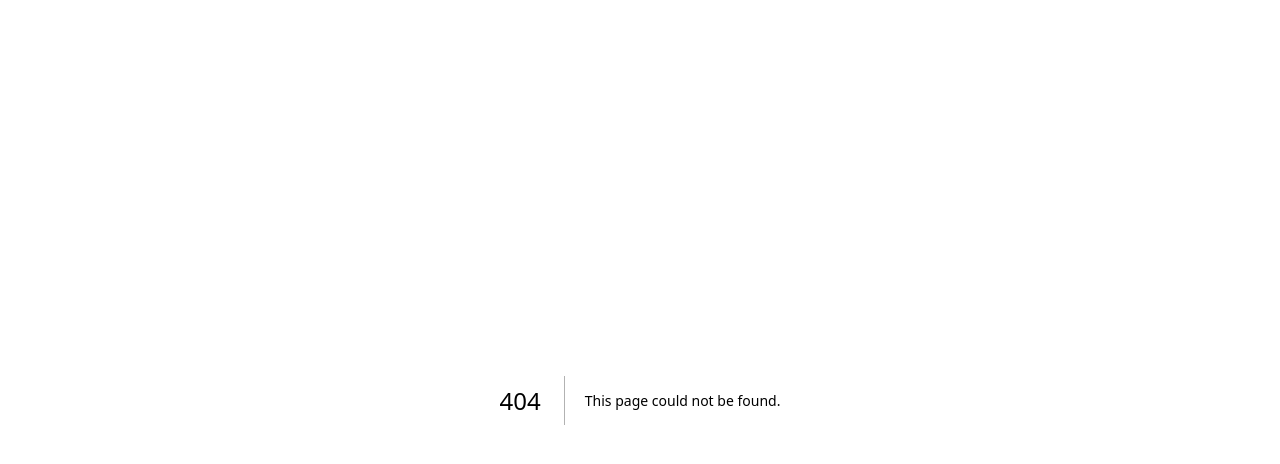
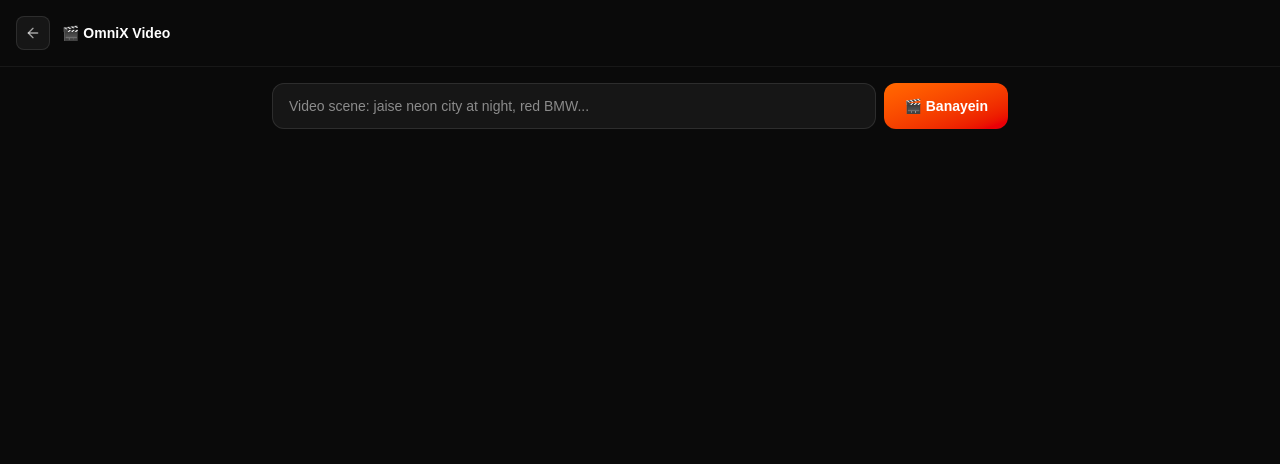
Before and after one commit to AbbasFullstack/omnix, a Next.js app in the folder frontend/: page /video in a window 1280 px wide. Before the commit this address had no page. Shown: the top 464 px of the page. Built offline with nearby package versions, Linux system fonts and the light colour scheme.

Commit message:
feature: AI video generation (4 frames + ken burns)

```diff
--- a/frontend/app/page.tsx
+++ b/frontend/app/page.tsx
@@ -1,6 +1,6 @@
 'use client';
 import { useEffect, useRef, useState } from 'react';
-import { Zap, Send, Cpu, Image as ImageIcon, X, GitBranch, LogOut, Mic, History, Plus, Brain, Volume2, VolumeX, Palette, Phone, PhoneOff, Presentation } from 'lucide-react';
+import { Zap, Send, Cpu, Image as ImageIcon, X, GitBranch, LogOut, Mic, History, Plus, Brain, Volume2, VolumeX, Palette, Phone, PhoneOff, Presentation, Clapperboard } from 'lucide-react';
 import { supabase } from '../lib/supabase';
 
 interface Msg {
@@ -681,6 +681,13 @@ export default function Home() {
               <GitBranch className="w-3 h-3" /> {ghUser ? ghUser.login : 'Connect'}
             </button>
             <a
+              href="/video"
+              className="px-2.5 py-1.5 rounded-lg border bg-white/[0.04] border-white/[0.08] text-white/50 text-[10px] font-bold flex items-center gap-1.5"
+              title="Video"
+            >
+              <Clapperboard className="w-3 h-3" />
+            </a>
+            <a
               href="/slides"
               className="px-2.5 py-1.5 rounded-lg border bg-white/[0.04] border-white/[0.08] text-white/50 text-[10px] font-bold flex items-center gap-1.5"
               title="Slides"
--- /dev/null
+++ b/frontend/app/video/page.tsx
@@ -0,0 +1,143 @@
+'use client';
+
+import { useState } from 'react';
+import { ArrowLeft, Clapperboard, Download } from 'lucide-react';
+
+export default function VideoPage() {
+  const [prompt, setPrompt] = useState('');
+  const [status, setStatus] = useState('');
+  const [videoUrl, setVideoUrl] = useState('');
+  const [busy, setBusy] = useState(false);
+
+  const genFrame = async (p: string): Promise<string> => {
+    const res = await fetch('/api/image', {
+      method: 'POST',
+      headers: { 'Content-Type': 'application/json' },
+      body: JSON.stringify({ prompt: p }),
+    });
+    const j = await res.json();
+    if (!j.image) throw new Error('frame fail');
+    return j.image;
+  };
+
+  const loadImg = (src: string) =>
+    new Promise<HTMLImageElement>((res, rej) => {
+      const im = new Image();
+      im.onload = () => res(im);
+      im.onerror = rej;
+      im.src = src;
+    });
+
+  const drawCover = (ctx: CanvasRenderingContext2D, img: HTMLImageElement, zoom: number, panX: number) => {
+    const cw = ctx.canvas.width;
+    const ch = ctx.canvas.height;
+    const scale = Math.max(cw / img.width, ch / img.height) * zoom;
+    const w = img.width * scale;
+    const h = img.height * scale;
+    ctx.drawImage(img, (cw - w) / 2 + panX, (ch - h) / 2, w, h);
+  };
+
+  const generate = async () => {
+    if (!prompt.trim() || busy) return;
+    setBusy(true);
+    setVideoUrl('');
+    try {
+      const variants = [
+        ', wide establishing shot',
+        ', medium shot closer view',
+        ', close-up detail shot',
+        ', dramatic final cinematic shot',
+      ];
+      const frames: HTMLImageElement[] = [];
+      for (let i = 0; i < variants.length; i++) {
+        setStatus('🎬 Frame ' + (i + 1) + '/4 ban raha hai...');
+        frames.push(await loadImg(await genFrame(prompt.trim() + variants[i])));
+      }
+
+      setStatus('🎥 Video record ho raha hai...');
+      const canvas = document.createElement('canvas');
+      canvas.width = 1280;
+      canvas.height = 720;
+      const ctx = canvas.getContext('2d')!;
+      const stream = canvas.captureStream(30);
+      let rec: MediaRecorder;
+      try {
+        rec = new MediaRecorder(stream, { mimeType: 'video/webm' });
+      } catch {
+        rec = new MediaRecorder(stream);
+      }
+      const chunks: Blob[] = [];
+      rec.ondataavailable = (e) => chunks.push(e.data);
+      const stopped = new Promise<void>((res) => (rec.onstop = () => res()));
+      rec.start();
+
+      for (let i = 0; i < frames.length; i++) {
+        await new Promise<void>((res) => {
+          const t0 = performance.now();
+          const tick = (t: number) => {
+            const p = Math.min(1, (t - t0) / 2000);
+            ctx.fillStyle = '#000';
+            ctx.fillRect(0, 0, 1280, 720);
+            drawCover(ctx, frames[i], 1 + 0.15 * p, (i % 2 === 0 ? -1 : 1) * 40 * p);
+            if (p < 1) requestAnimationFrame(tick);
+            else res();
+          };
+          requestAnimationFrame(tick);
+        });
+      }
+
+      rec.stop();
+      await stopped;
+      setVideoUrl(URL.createObjectURL(new Blob(chunks, { type: 'video/webm' })));
+      setStatus('✅ Video tayyar!');
+    } catch {
+      setStatus('⚠️ Video banane mein masla - dobara try karein');
+    }
+    setBusy(false);
+  };
+
+  return (
+    <div className="min-h-screen bg-[#0a0a0a] text-white flex flex-col">
+      <div className="p-4 border-b border-white/[0.06] flex items-center gap-3">
+        <a href="/" className="p-2 rounded-lg bg-white/5 border border-white/10">
+          <ArrowLeft className="w-4 h-4 text-white/60" />
+        </a>
+        <p className="text-sm font-bold">🎬 OmniX Video</p>
+      </div>
+
+      <div className="p-4 max-w-3xl mx-auto w-full">
+        <div className="flex gap-2 mb-6">
+          <input
+            value={prompt}
+            onChange={(e) => setPrompt(e.target.value)}
+            onKeyDown={(e) => e.key === 'Enter' && generate()}
+            placeholder="Video scene: jaise neon city at night, red BMW..."
+            className="flex-1 px-4 py-3 bg-white/5 border border-white/10 rounded-xl text-sm focus:outline-none focus:border-orange-500/50"
+          />
+          <button
+            onClick={generate}
+            disabled={busy}
+            className="px-5 py-3 rounded-xl bg-gradient-to-br from-orange-500 to-red-600 text-sm font-bold disabled:opacity-50"
+          >
+            {busy ? '...' : '🎬 Banayein'}
+          </button>
+        </div>
+
+        {status && <p className="text-center text-xs text-orange-300 mb-6 animate-pulse">{status}</p>}
+
+        {videoUrl && (
+          <>
+            <video src={videoUrl} controls autoPlay loop className="w-full rounded-2xl border border-orange-500/30 shadow-2xl shadow-orange-500/20" />
+            <a
+              href={videoUrl}
+              download="omnix-video.webm"
+              className="mt-4 w-full py-3 rounded-xl bg-white/5 border border-orange-500/30 text-sm font-bold flex items-center justify-center gap-2 text-orange-300"
+            >
+              <Download className="w-4 h-4" /> Video Download
+            </a>
+          </>
+        )}
+      </div>
+    </div>
+  );
+}
```
